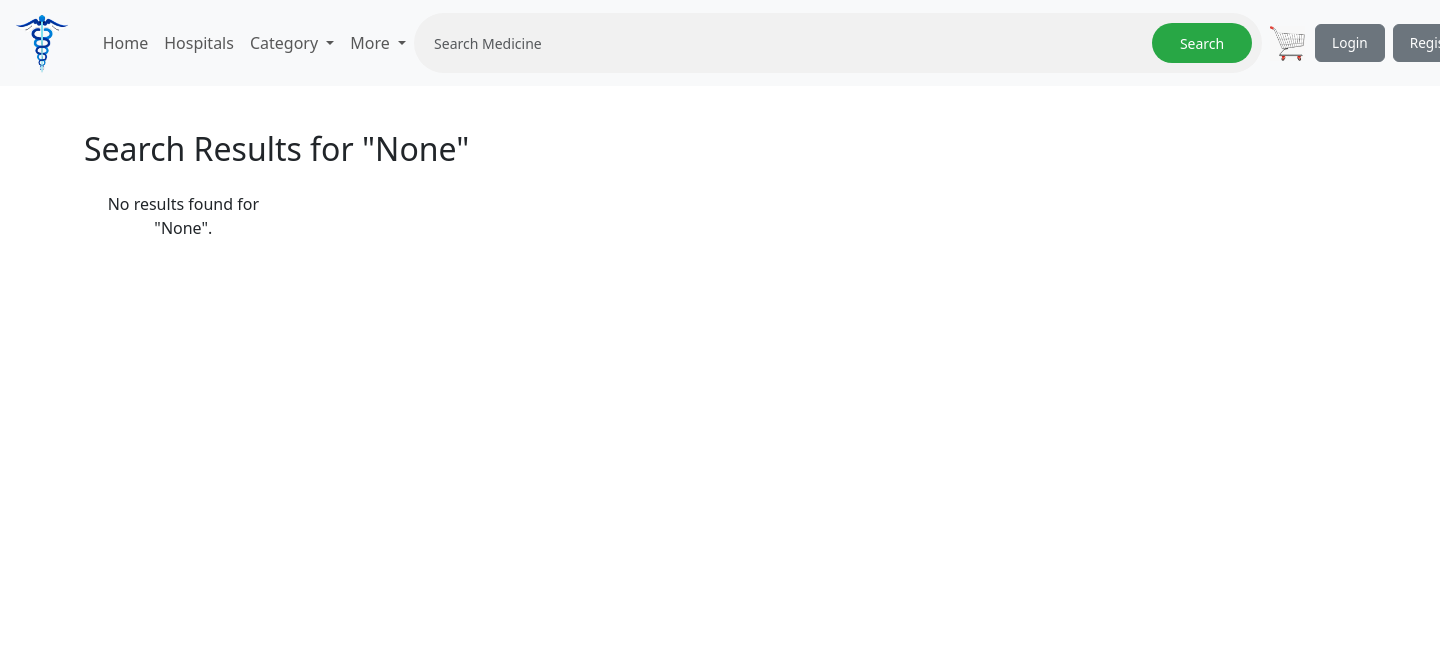
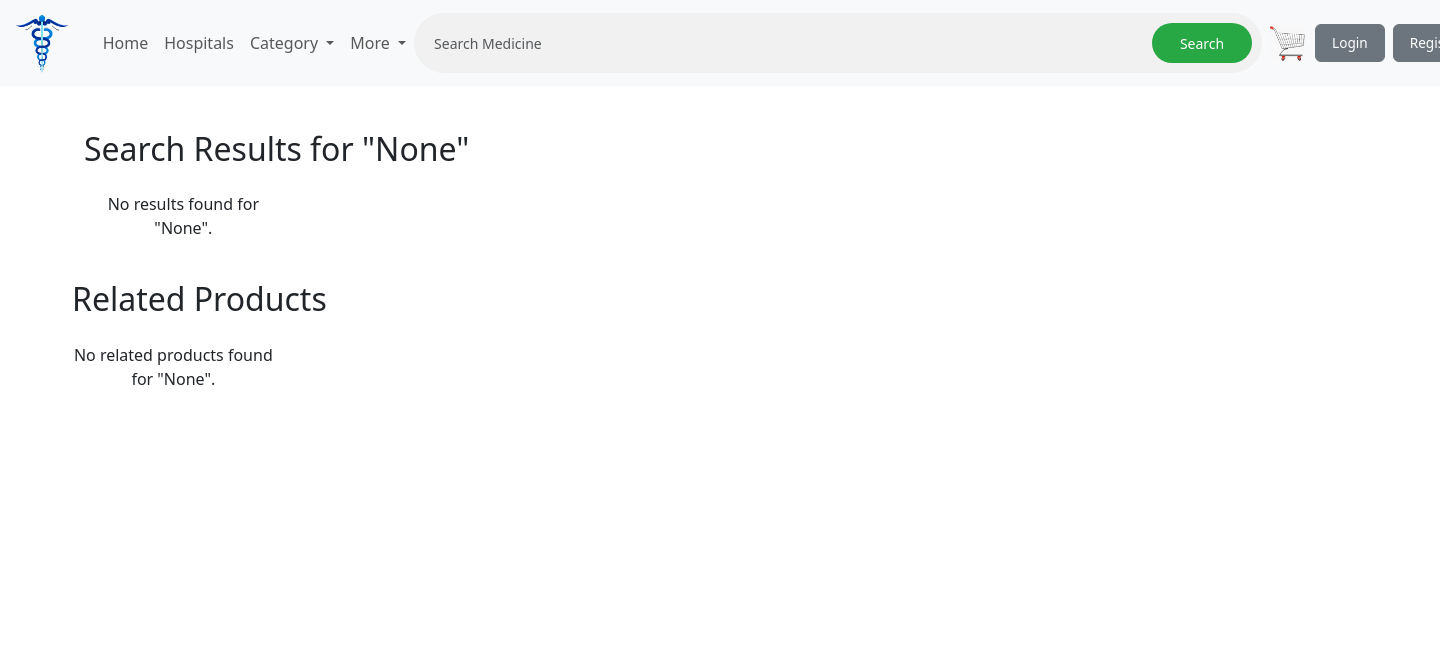
Before and after one commit to Rashedul023/medicine_store, a Django app: page /search/ in a window 1440 px wide. Shown: the top 647 px of that part. Run offline with Django 5.2, Linux system fonts and the light colour scheme; the page is wider than the window, and the part outside it is not shown.

Commit message:
added related search and deases in model

```diff
--- a/cart/models.py
+++ b/cart/models.py
@@ -13,7 +13,7 @@ class Cart(models.Model):
 
 class CartItem(models.Model):
     cart = models.ForeignKey(Cart, on_delete=models.CASCADE, related_name='items')
-    medicine = models.ForeignKey('store.Medicine', on_delete=models.CASCADE)  # Corrected app reference
+    medicine = models.ForeignKey('store.Medicine', on_delete=models.CASCADE)
     quantity = models.PositiveIntegerField(default=0)
 
     def get_total_price(self):
--- a/store/models.py
+++ b/store/models.py
@@ -18,6 +18,7 @@ class Medicine(models.Model):
         default= 'OTC Medicine',  # Replace '1' with the ID of an existing category in your database
     )
     Dosage = models.TextField(blank=True, null=True)
+    diseases = models.TextField(blank=True, null=True)
     side_effects = models.TextField(blank=True, null=True)  # Optional side effects
     price = models.DecimalField(max_digits=10, decimal_places=2)  # Price of the medicine
     picture = models.ImageField(upload_to='products/',blank=True, null=True)  # Picture of the medicine
--- a/store/templates/search_results.html
+++ b/store/templates/search_results.html
@@ -35,6 +35,40 @@
         {% endif %}
     </div>
 </div>
+
+
+
+<h2 class="mb-4">Related Products</h2>
+<div class="row row-cols-2 row-cols-md-6 g-3">
+    {% if related_medicines %}
+        {% for medicine in related_medicines %}
+            <div class="col">
+                <div class="card h-100">
+                    {% if medicine.picture %}
+                        <img src="{{ medicine.picture.url }}" class="card-img-top" alt="{{ medicine.name }}">
+                    {% else %}
+                        <img src="https://via.placeholder.com/200" class="card-img-top" alt="{{ medicine.name }}">
+                    {% endif %}
+                    <div class="card-body d-flex flex-column">
+                        <h5 class="card-title text-truncate">{{ medicine.name }}</h5>
+                        <p class="card-text mb-1">Price: ${{ medicine.price }}</p>
+                        <a href="{% url 'medicine_detail' medicine.id %}" class="btn btn-info w-100 mb-2">Description</a>
+                        {% if user.is_authenticated %}
+                        <a href="{% url 'add_to_cart' medicine.id %}" class="btn btn-primary w-100">Add to Cart</a>
+                        {% else %}
+                        <a href="{% url 'login' %}" class="btn btn-primary w-100">Login to Add to Cart</a>
+                        {% endif %}
+                    </div>
+                </div>
+            </div>
+        {% endfor %}
+    {% else %}
+        <p class="text-center">No related products found for "{{ query }}".</p>
+    {% endif %}
+</div>
+
+
+
 <style>
     .card {
         width: 200px;
--- a/store/views.py
+++ b/store/views.py
@@ -12,7 +12,7 @@ def home(request):
 
 def medicine_list(request):
     medicines = Medicine.objects.all()
-    paginator = Paginator(medicines, 24)  # 24 medicines per page
+    paginator = Paginator(medicines, 18)  # 24 medicines per page
 
     page = request.GET.get('page')
     try:
@@ -30,17 +30,35 @@ def medicine_detail(request, medicine_id):
     return render(request, 'medicine_detail.html', {'medicine': medicine})
 
 def search_results(request):
-    query = request.GET.get('q')  # Get the search query from the GET request
-    results = Medicine.objects.filter(name__icontains=query) if query else []  # Search for medicines by name
-    return render(request, 'search_results.html', {'medicines': results, 'query': query})
+    query = request.GET.get('q')
+    results = Medicine.objects.filter(name__icontains=query) if query else []
+
+    related_medicines = []
+    if results:
+        related_diseases = set(
+            disease.strip()
+            for medicine in results
+            for disease in medicine.diseases.split(',')
+        )
+        # Filter by any disease match
+        related_medicines = Medicine.objects.filter(
+            diseases__iregex=r'\b(' + '|'.join(related_diseases) + r')\b'
+        ).exclude(id__in=results)
+
+    return render(request, 'search_results.html', {
+        'medicines': results,
+        'related_medicines': related_medicines,
+        'query': query
+    })
+
 
 def category_products(request, category_name):
     category = get_object_or_404(Category, name=category_name)
     medicines_list = Medicine.objects.filter(category=category)
 
     # Pagination logic
-    paginator = Paginator(medicines_list, 24)  # 24 items per page
-    page_number = request.GET.get('page')  # Fetch 'page' from URL
+    paginator = Paginator(medicines_list, 18)
+    page_number = request.GET.get('page')
     medicines = paginator.get_page(page_number)
 
     return render(request, 'category_products.html', {
```
Also changed, not shown: db.sqlite3, store/migrations/0005_medicine_diseases.py (added).
